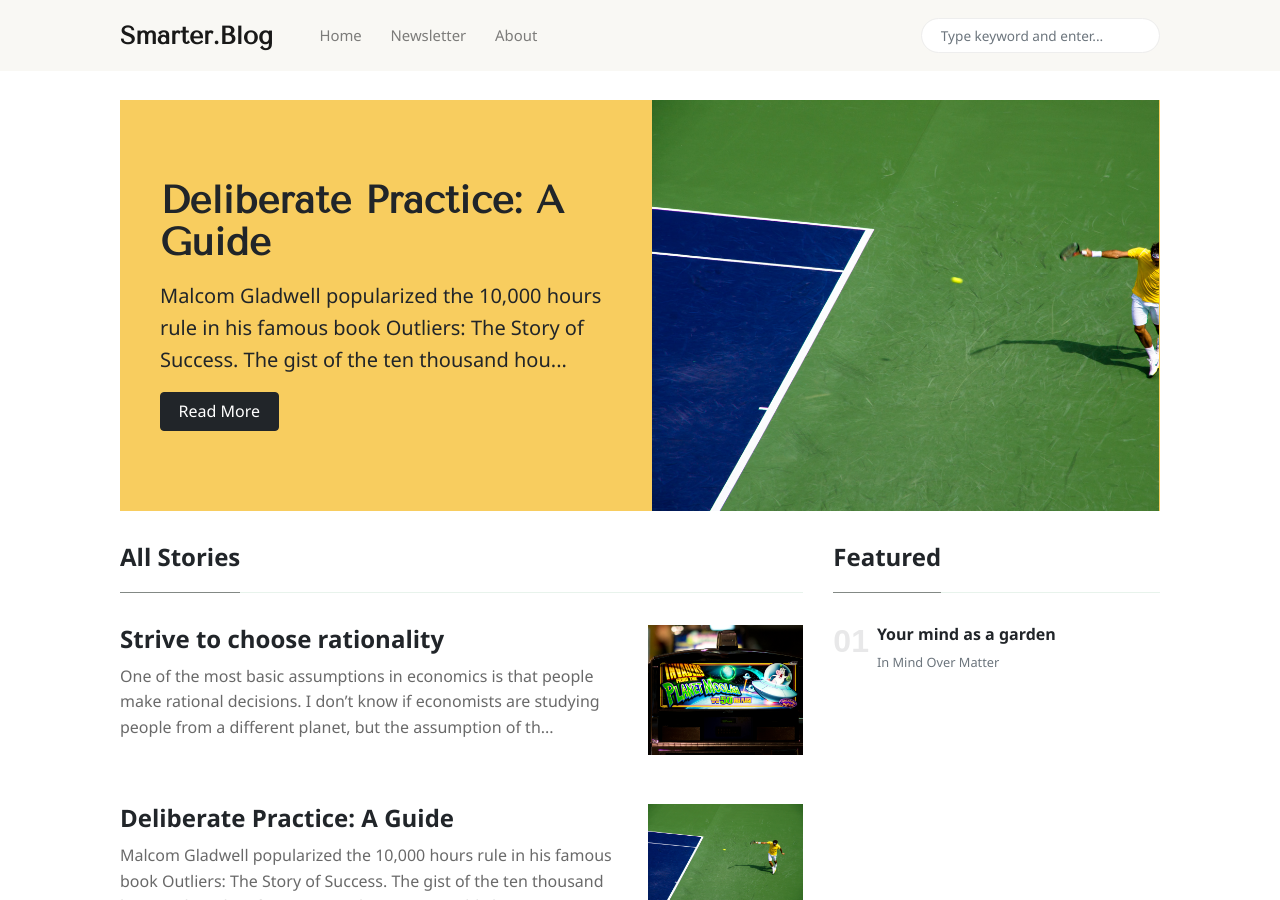
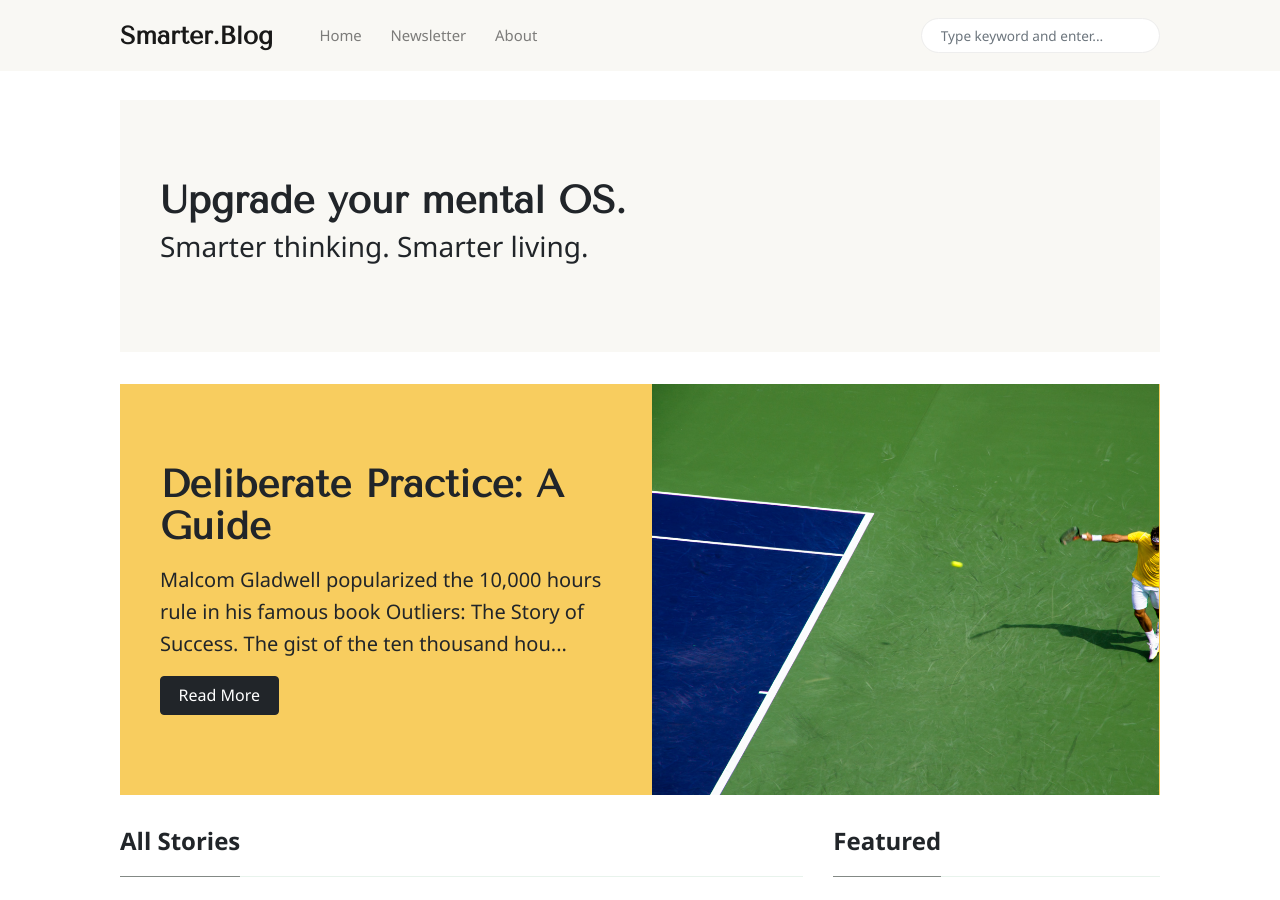
Before and after one commit to madiator/smarter.github.io, a Jekyll site: the page built from index.html, in a window 1280 px wide and 900 px high. Built offline with Jekyll 4.4.1, drawn with Linux system fonts in a browser that asks for light colours; nearby versions of some CDN libraries; the list of posts is cut into pages by our own code.

Commit message:
improve article. Improve index page.

```diff
--- a/index.html
+++ b/index.html
@@ -1,11 +1,33 @@
 ---
-title: "Smarter Thinking. Think Better. Improve one day at a time."
+title: "Smarter thinking. Smarter living. Improve one day at a time."
 layout: default
 pagination:
     enabled: true
-description: "A blog that explores how we succeed and how we fail."
+description: "A blog that explores how to improve thinking."
 ---
 
+
+
+<div class="container">
+
+{% if page.url == "/" %}
+
+
+<div class="jumbotron jumbotron-fluid jumbotron-home pt-0 pb-0 mt-3 mb-2rem position-relative" style="background-color: #f9f8f4;">
+    <div class="pl-4 pr-0 h-100 tofront">
+        <div class="row justify-content-between">
+            <div class="col-md-6 pt-6 pb-6 pr-lg-4 align-self-center">
+                <h1>
+                    Upgrade your mental OS.
+                </h1>
+                <h3> Smarter thinking. Smarter living.</h3>
+            </div>
+        </div>
+    </div>
+</div>
+
+{% endif %}
+</div>
 
 <div class="container">
 
```
Also changed, not shown: _posts/2021-01-23-choose-rationality.markdown (+13 -7 lines).
